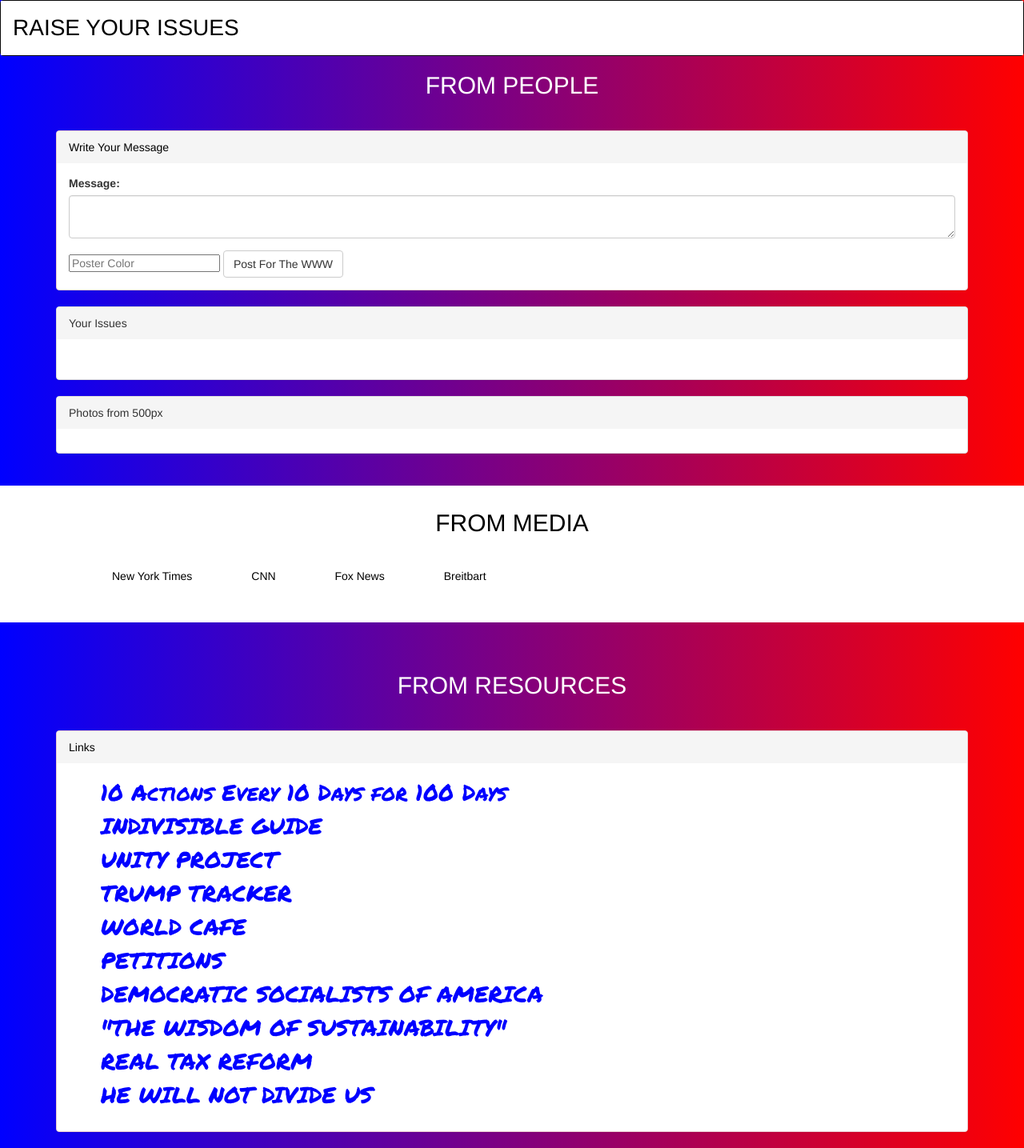
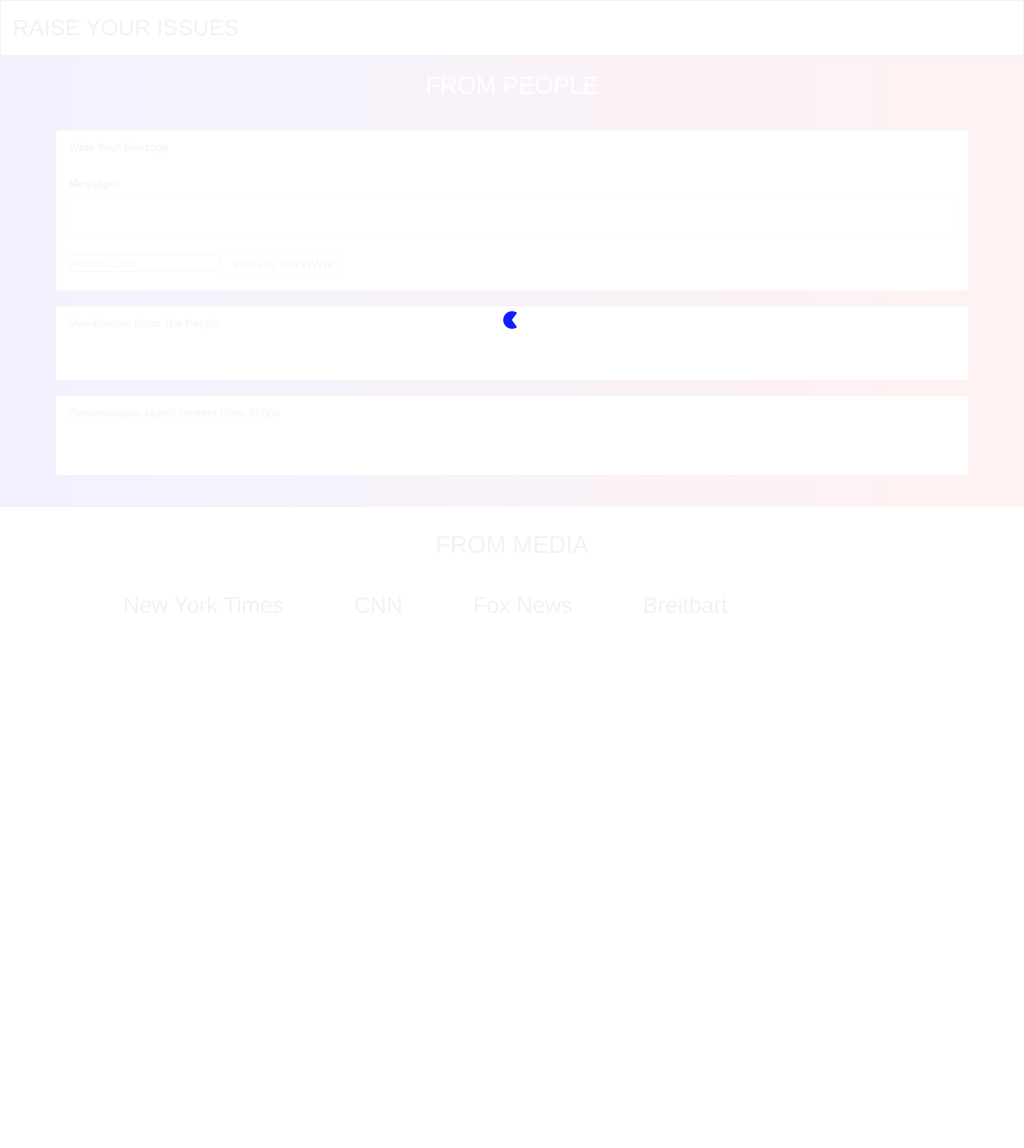
Before and after one commit to thuang579/raise-your-issues, a PHP site: page /public/index.html in a window 1280 px wide. Shown: the whole page at 80% size. After the commit the page ends 766 px from the top, so only its background shows below. Run offline with PHP 8.4, Linux system fonts and the light colour scheme; some libraries are stand-ins or nearby versions.

Commit message:
final project working

```diff
--- a/public/app.js
+++ b/public/app.js
@@ -71,6 +71,9 @@
       posterColor: posterColor,
       votes: 0
     })
+
+    // clear color input (for UX purposes)
+    $('.poster-color-input').val('');
   })
 
   // // on initialization of app (when document is ready) get messages
@@ -124,8 +127,9 @@
 
   //load with new feed
   function loadFeed(feedUrl){
+
     //add loader when getting data
-    //$('#popUp').removeClass('hidden');
+    $('#popUp').removeClass('hidden');
 
     $.get(feedUrl, function(r){
 
@@ -145,7 +149,7 @@
 
 
   //remove loader when get data
-  //$('#popUp').addClass('hidden');
+  $('#popUp').addClass('hidden');
 
 
   //open popUp on click
@@ -180,7 +184,7 @@
 
 
   //to call loadFeed with selected source
-  $('.dropdown-feed').on('click',function(e){
+  $('.headline-feed').on('click',function(e){
     $('#main').empty()
     loadFeed($(e.currentTarget).data('feed-url'))
     console.log("dropdown-feed clicked")
@@ -306,13 +310,18 @@
 
 
     // for Handlebars
+    var i = 0
 
-    $.each(allData, function() {
+    $.each(allData, function(data) {
 
       var imgUrl = {imgUrl: this.image_url}
       var html = photoTemplate(imgUrl)
 
       $('#image-board').append(html)
+
+      if(++i > 8) {
+         return false;
+       }
 
     });
 
@@ -328,28 +337,11 @@
 
 
 function getPosterMessages() {
-// retrieve messages data when .on() initially executes
-// and when its data updates
 
-//code working
-// database.ref('messages').on('value', function (results) {
-//   var $messageBoard = $('.message-board')
-//   var messages = []
-//
-//   var allMessages = results.val();
-//   // iterate through results coming from database call; messages
-//
-//   $messageBoard.empty()
-
-
-  //trying to sort by highest voted
-  //database.ref('messages').on('value', function (results) {
   database.ref('messages').orderByChild('votes').on('value', function (results) {
 
     var $messageBoard = $('.message-board')
     var messages = []
-
-    //var votes = allMessages[msg].votes
 
     var allMessages = results.val();
     // iterate through results coming from database call; messages
@@ -366,9 +358,6 @@
 
   //ref from firebase documentation
   //var topUserPostsRef = firebase.database().ref('user-posts/' + myUserId).orderByChild('starCount');
-
-  // var topPostersRef2 = firebase.database().ref('messages').orderByValue('votes');
-  // console.log(topPostersRef2)
 
 
 
@@ -402,6 +391,19 @@
     console.log("deleting", id)
   })
 
+  // Attach downvote even listeners to all downvote buttons in the message-board <ul>:
+  $('div.message-board i.fa-thumbs-down').on('click', function (event) {
+    var id = $(event.currentTarget).closest('.from-people').data("id")
+
+    var voteCount = $(this).siblings('.vote-count').first().text()
+    // Decrement the count by 1:
+    voteCount--;
+    // Update the vote count in firebase:
+    database.ref('messages/' + id).update({
+      votes: parseInt(voteCount)
+    })
+  })
+
   // Attach upvote even listeners to all upvote buttons in the message-board <ul>:
   $('div.message-board i.fa-thumbs-up').on('click', function (event) {
     var id = $(event.currentTarget).closest('.from-people').data("id")
@@ -415,18 +417,7 @@
     })
   })
 
-  // Attach downvote even listeners to all downvote buttons in the message-board <ul>:
-  $('div.message-board i.fa-thumbs-down').on('click', function (event) {
-    var id = $(event.currentTarget).closest('.from-people').data("id")
 
-    var voteCount = $(this).siblings('.vote-count').first().text()
-    // Decrement the count by 1:
-    voteCount--;
-    // Update the vote count in firebase:
-    database.ref('messages/' + id).update({
-      votes: parseInt(voteCount)
-    })
-  })
 
 })
 
--- a/public/index.html
+++ b/public/index.html
@@ -100,7 +100,7 @@
 
     <div class="panel-group">
       <div class="panel panel-default">
-        <div class="panel-heading">Your Issues</div>
+        <div class="panel-heading">Mini-Posters From The People</div>
 
         <h4>
         <div class="panel-body">
@@ -118,10 +118,10 @@
 
     <div class="panel-group">
       <div class="panel panel-default">
-        <div class="panel-heading">Photos from 500px</div>
+        <div class="panel-heading">Demonstration March Posters From 500px</div>
 
 
-        <div class="panel-body">
+        <div class="panel-body" style="padding-bottom:3em">
 
           <div id="image-board">
           </div>
@@ -148,10 +148,10 @@
 
 <header>
   <section class="container">
-    <a style="padding-left:5em; color:black" class="dropdown-feed" id="newyorktimes" href="#from-media" data-feed-url="https://api.rss2json.com/v1/api.json?rss_url=http%3A%2F%2Frss.nytimes.com%2Fservices%2Fxml%2Frss%2Fnyt%2FPolitics.xml">New York Times</a>
-    <a style="padding-left:5em; color:black" class="dropdown-feed" id="cnn" href="#from-media" data-feed-url="https://api.rss2json.com/v1/api.json?rss_url=http%3A%2F%2Frss.cnn.com%2Frss%2Fcnn_allpolitics.rss">CNN</a>
-    <a style="padding-left:5em; color:black" class="dropdown-feed" id="fox" href="#from-media" data-feed-url="https://api.rss2json.com/v1/api.json?rss_url=http%3A%2F%2Ffeeds.foxnews.com%2Ffoxnews%2Fpolitics">Fox News</a>
-    <a style="padding-left:5em; color:black" class="dropdown-feed" id="breitbart" href="#from-media" data-feed-url="https://api.rss2json.com/v1/api.json?rss_url=http%3A%2F%2Ffeeds.feedburner.com%2Fbreitbart">Breitbart</a>
+    <a style="color:black" class="headline-feed" id="newyorktimes" href="#from-media" data-feed-url="https://api.rss2json.com/v1/api.json?rss_url=http%3A%2F%2Frss.nytimes.com%2Fservices%2Fxml%2Frss%2Fnyt%2FPolitics.xml">New York Times</a>
+    <a style="color:black" class="headline-feed" id="cnn" href="#from-media" data-feed-url="https://api.rss2json.com/v1/api.json?rss_url=http%3A%2F%2Frss.cnn.com%2Frss%2Fcnn_allpolitics.rss">CNN</a>
+    <a style="color:black" class="headline-feed" id="fox" href="#from-media" data-feed-url="https://api.rss2json.com/v1/api.json?rss_url=http%3A%2F%2Ffeeds.foxnews.com%2Ffoxnews%2Fpolitics">Fox News</a>
+    <a style="color:black" class="headline-feed" id="breitbart" href="#from-media" data-feed-url="https://api.rss2json.com/v1/api.json?rss_url=http%3A%2F%2Ffeeds.feedburner.com%2Fbreitbart">Breitbart</a>
   </section>
 </header>
 
@@ -177,8 +177,8 @@
     <div class="poster-actions">
       <span class="vote-count">{{voteCount}}</span>
       <i class="fa fa-trash pull-right delete"></i>
+      <i class="fa fa-thumbs-down pull-right"></i>
       <i class="fa fa-thumbs-up pull-right"></i>
-      <i class="fa fa-thumbs-down pull-right"></i>
     </div>
 
   </div>
@@ -191,7 +191,7 @@
   <div class="image">
 
 
-      <img src="{{imgUrl}}"/>
+      <img src="{{imgUrl}}" width="333px" height="333px"/>
 
 
 
@@ -219,10 +219,11 @@
 
     <script id="popUpTemplate" type="text/x-handlebars-template">
 
-      <a href="#from-media" class="closePopUp">X</a>
+      <a href="#from-media" class="closePopUp">x</a>
 
       <div class="container">
         <h1>{{title}}</h1>
+        <br/><br/>
         <p>
           {{{description}}}
         </p>
--- a/public/style.css
+++ b/public/style.css
@@ -6,6 +6,10 @@
     background: linear-gradient(to right, blue , red); /* Standard syntax */
   }
 
+.container {
+  max-width: 1500px;
+  margin: 0 auto;
+}
 
 h2 {
     text-align: center;
@@ -17,6 +21,12 @@
 font-family: 'Permanent Marker', sans-serif;
 font-size:2em;
 line-height:1.5em;
+}
+
+.headline-feed {
+  padding-left:3em;
+  color:black;
+  font-size:2em;
 }
 
 
@@ -57,8 +67,8 @@
 .image{
   position: relative;
   float: left;
-  width: 295px;
-  height: 295px;
+  width: 333px;
+  height: 333px;
   margin: 15px;
   padding: 15px;
 }
@@ -76,8 +86,8 @@
 .from-people{
   position: relative;
   float: left;
-  width: 333px;
-  height: 333px;
+  width: 337px;
+  height: 337px;
   margin: 15px;
   padding: 15px;
   text-align: center;
@@ -93,12 +103,65 @@
   position: absolute;
 		bottom: 0;
     float:right;
-    right: 0;
+    right: 10px;
 }
 
 
 /*//////////////////FROM THE MEDIA */
 
+#popUp {
+  opacity: 0.95;
+  position: fixed;
+  top: 0;
+  left: 0;
+  width: 100%;
+  height: 100%;
+  background:  #fff;
+}
+
+#popUp .closePopUp {
+  position: absolute;
+  top: 20px;
+  right: 40px;
+  font-size: 40px;
+  color: blue;
+  text-decoration: none;
+}
+
+#popUp.loader {
+  background-image: url(images/ajax_loader.gif);
+  background-repeat: no-repeat;
+  background-position: center center;
+}
+
+#popUp.loader .container{
+  display: none;
+}
+
+#popUp .container {
+  margin-top: 80px;
+}
+
+#popUp h1 {
+  margin-bottom: 0;
+}
+
+/*for opening a new link*/
+#popUp .popUpAction {
+  padding: 10px;
+  background-color: blue;
+  color: #fff;
+  text-decoration: none;
+  border-radius: 5px;
+  transform: 0.2s all;
+  margin-top: 30px;
+  display: inline-block;
+}
+
+#popUp .popUpAction:hover {
+  color: blue;
+  background: #fff;
+}
 
 
 
@@ -115,7 +178,7 @@
 
 .article:hover {
   padding: 0 2%;
-  background-color: #eee;
+  background-color: white;
 }
 
 .article .featuredImage {
@@ -172,12 +235,3 @@
   margin-top: 0;
   color: #666;
 }
-
-.article .impressions {
-  width: 15%;
-  float: right;
-  font-size: 30px;
-  margin-top: 15px;
-  text-align: right;
-  color: blue;
-}
```
Also changed, not shown: public/images/ajax_loader.gif (added), 1 other file.
